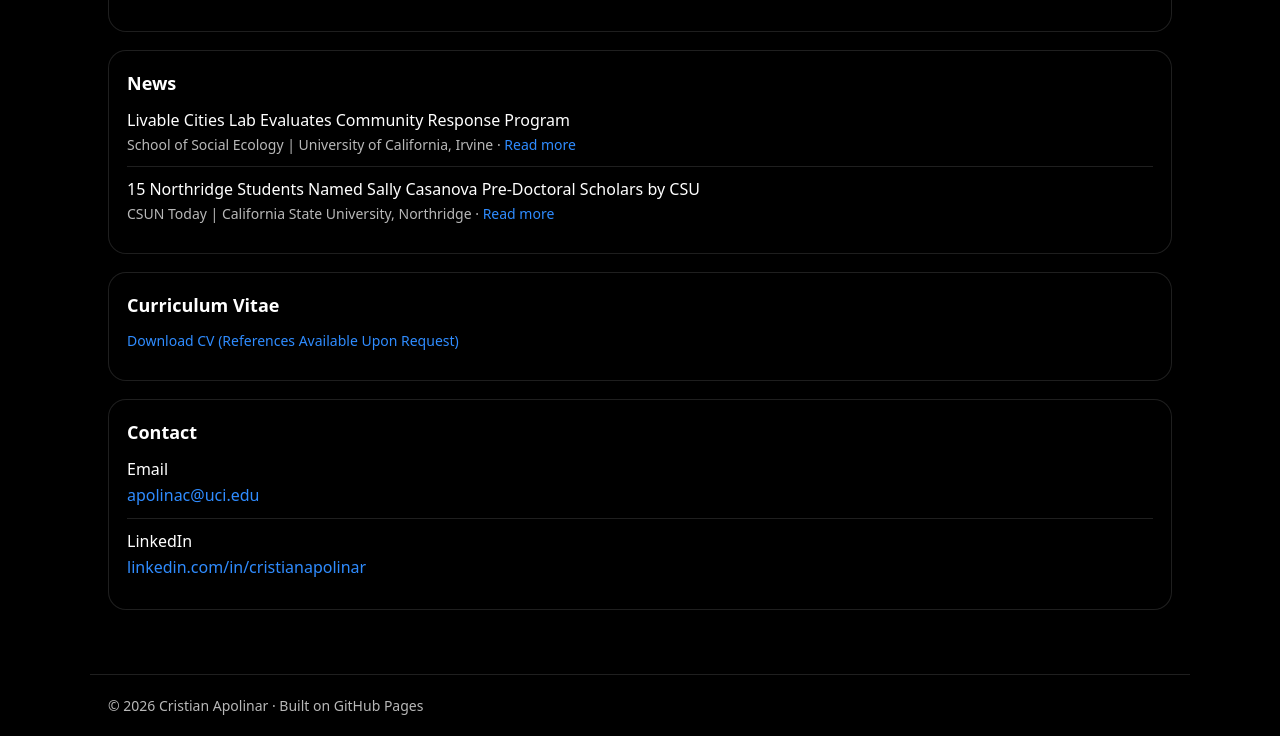
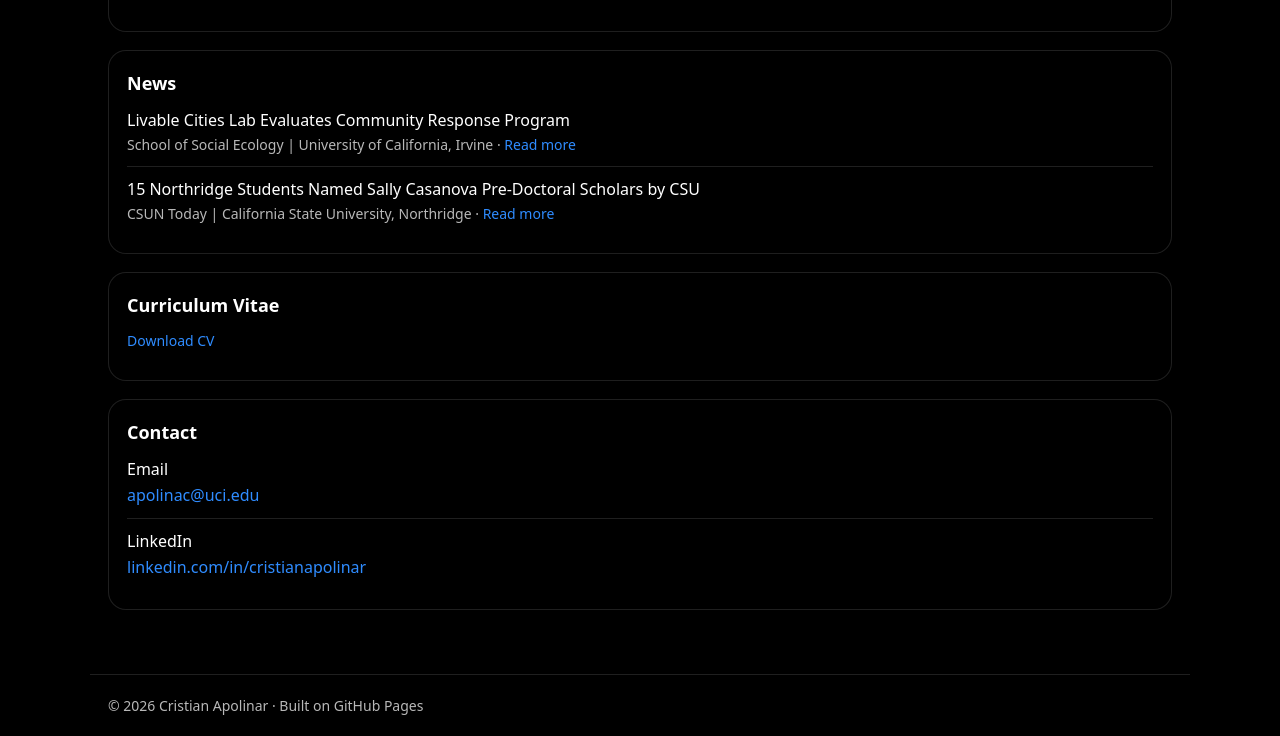
Before and after one commit to cristian-apolinar/cristian-apolinar.github.io, a plain HTML site: page index.html in a window 1280 px wide. Shown: the part 2544-3280 px from the top of the page. Drawn offline with Linux system fonts and the light colour scheme.

Commit message:
Update index.html

```diff
--- a/index.html
+++ b/index.html
@@ -586,8 +586,8 @@
 
         <div class="item">
           <div class="small">
-            <a href="cv.pdf" class="btn" target="_blank" rel="noreferrer">
-              Download CV (References Available Upon Request)
+            <a href="April_2026_Cristian_Apolinar_CV.pdf" class="btn" target="_blank" rel="noreferrer">
+              Download CV
             </a>
           </div>
         </div>
```
